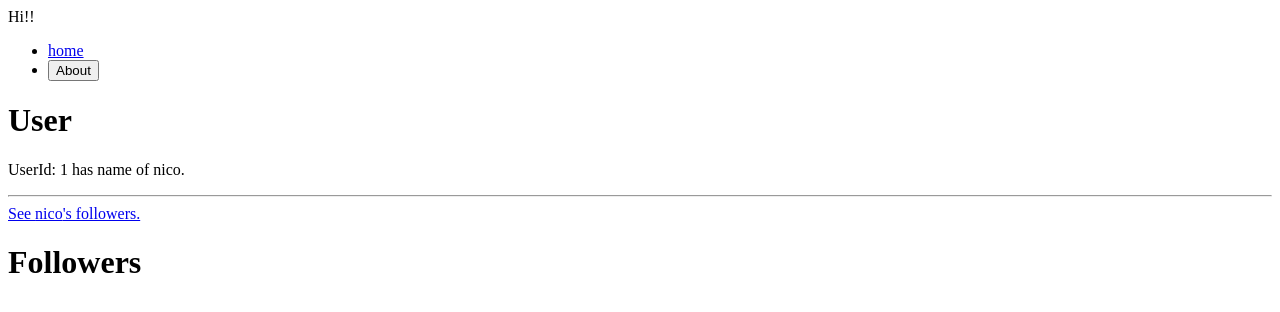
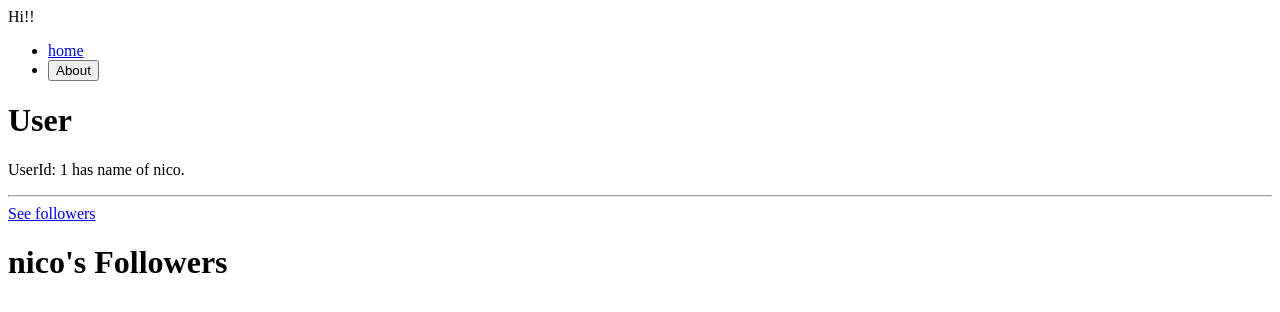
Before and after one commit to onetuks/reactjs-practice, a React (Create React App) app: page /user/1/followers in a window 1280 px wide. Shown: the top 312 px of the page. Built offline with nearby package versions, Linux system fonts and the light colour scheme.

Commit message:
react-router-dom@6.x - Outlet에 props 전달(useParams)

```diff
--- a/src/Root.tsx
+++ b/src/Root.tsx
@@ -1,10 +1,6 @@
 import { Outlet } from "react-router-dom";
 import Header from "./components/Header";
 
-/* Outlet 컴포넌트
-  - createBrowserRouter 메소드 사용 시 써야함.
-  - 현재 컴포넌트에 Router.tsx 에 선언한 children이 있다면 Outlet 컴포넌트를 사용해서 렌더링해야함.
-*/
 function Root() {
   return <div>
     Hi!!
--- a/src/screens/Followers.tsx
+++ b/src/screens/Followers.tsx
@@ -1,5 +1,9 @@
+import { useParams } from "react-router-dom";
+import { users } from "../db";
+
 function Followers() {
-    return <h1>Followers</h1>;
+    const {userId} = useParams();
+    return <h1>{users[Number(userId)-1].name}'s Followers</h1>;
 }
 
 export default Followers;
--- a/src/screens/User.tsx
+++ b/src/screens/User.tsx
@@ -1,12 +1,6 @@
 import { Link, Outlet, useParams } from "react-router-dom";
 import { users } from "../db";
 
-/**
- * Outlet
- * - react-router-dom 내장 컴포넌트
- * - 현재 컴포넌트에 Router.tsx에 선언한 children이 존재하는 경우 자식 컴포넌트를 렌더링하기 위한 컴포넌트
- * - createBrowserRouter() 메소드(@6.x 버전) 사용 시 활용
-*/
 function User() {
     const { userId } = useParams();
     const username = users[Number(userId)-1].name;
@@ -14,14 +8,7 @@ function User() {
         <h1>User</h1>
         <p>UserId: {userId} has name of {username}.</p>
         <hr/>
-        {/*
-            ** to="/followers" 로 하면 안 되는 이유 **
-
-            localhost:3000/user/1/followers 가 아니라
-            localhost:3000/follower로 링크됨.
-            '/' 는 root를 의미하기 때문.
-         */}
-        <Link to="followers">See {username}'s followers.</Link>
+        <Link to="followers">See followers</Link>
         <Outlet />
     </div>;
 }
```
